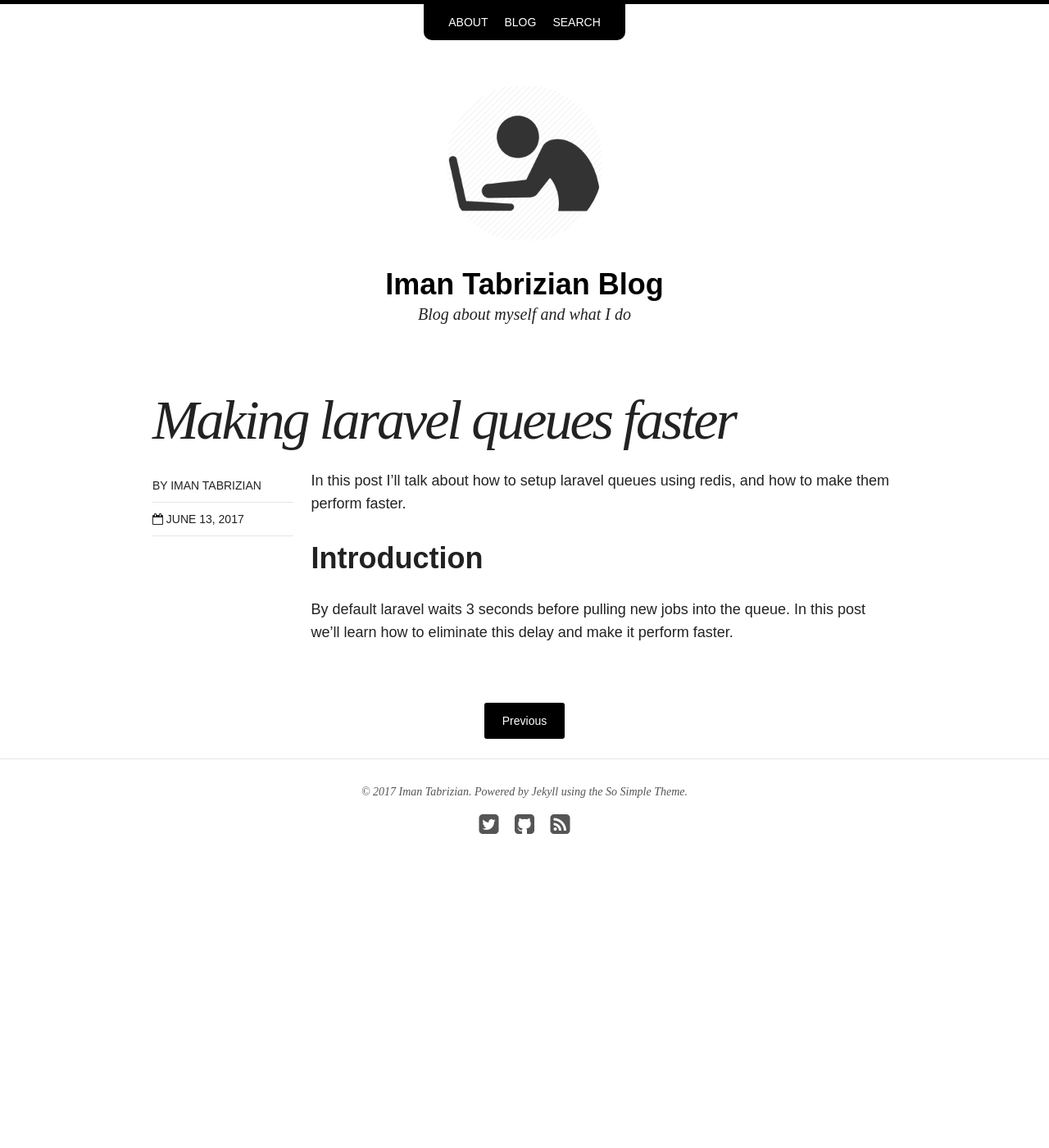
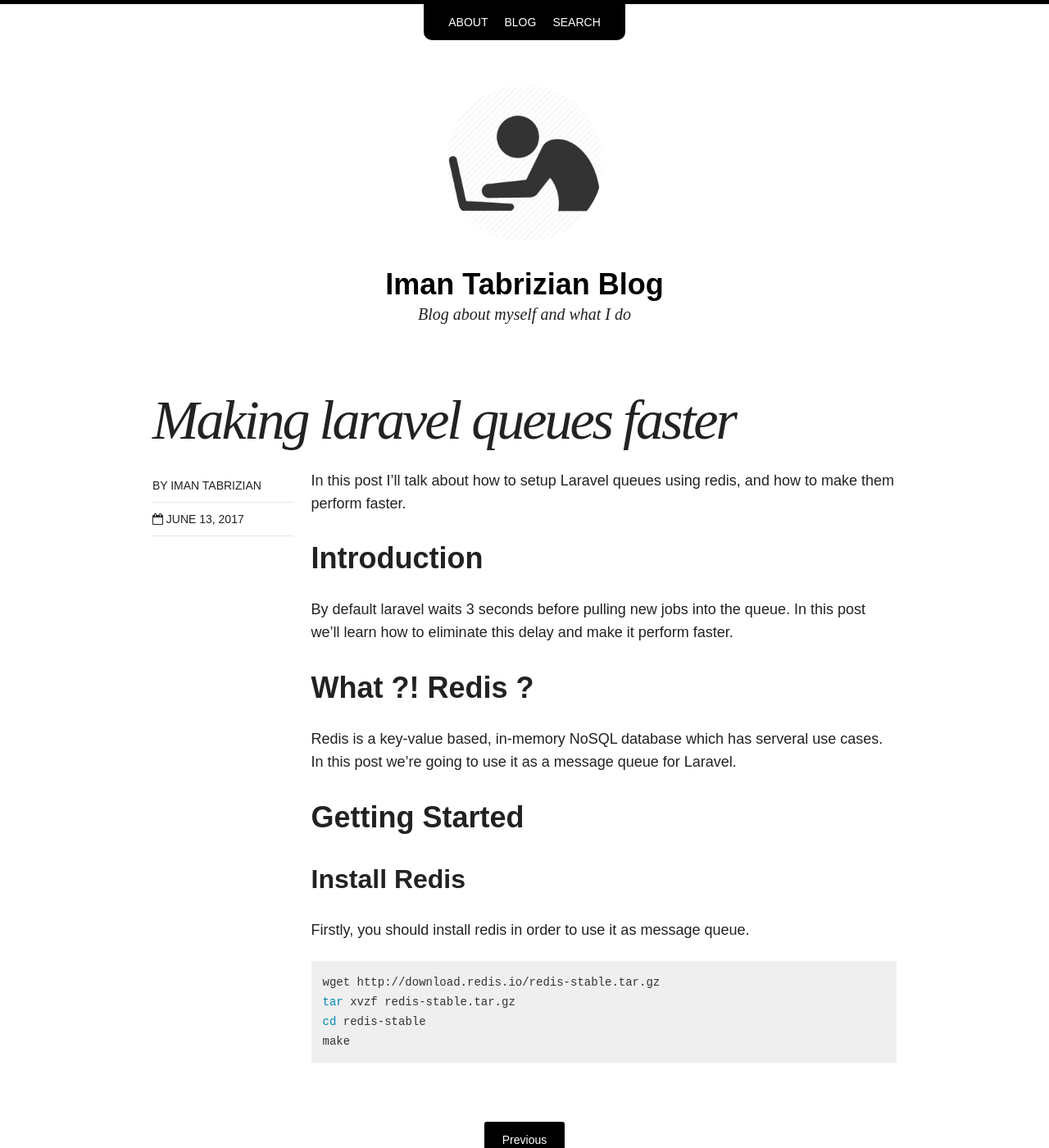
Before and after one commit to Tabrizian/tabrizian.github.io, a Jekyll site: the page built from _posts/blog/2017-06-13-how-to-make-laravel-queues-faster.md, in a window 1280 px wide and 1400 px high. Shown: the whole window at 82% size. Built offline with Jekyll 4.4.1, drawn with Linux system fonts in a browser that asks for light colours; nearby versions of some CDN libraries.

Commit message:
Adds redis installation

````diff
--- a/_posts/blog/2017-06-13-how-to-make-laravel-queues-faster.md
+++ b/_posts/blog/2017-06-13-how-to-make-laravel-queues-faster.md
@@ -5,9 +5,25 @@ categories: blog
 
 ---
 
-In this post I'll talk about how to setup laravel queues using redis, and how
+In this post I'll talk about how to setup Laravel queues using redis, and how
 to make them perform faster.
 
 # Introduction
 By default laravel waits 3 seconds before pulling new jobs into the queue. In
 this post we'll learn how to eliminate this delay and make it perform faster.
+
+# What ?! Redis ?
+Redis is a key-value based, in-memory NoSQL database which has serveral use
+cases. In this post we're going to use it as a message queue for Laravel.
+
+# Getting Started
+
+## Install Redis
+Firstly, you should install redis in order to use it as message queue.
+
+```sh
+wget http://download.redis.io/redis-stable.tar.gz
+tar xvzf redis-stable.tar.gz
+cd redis-stable
+make
+```
````
